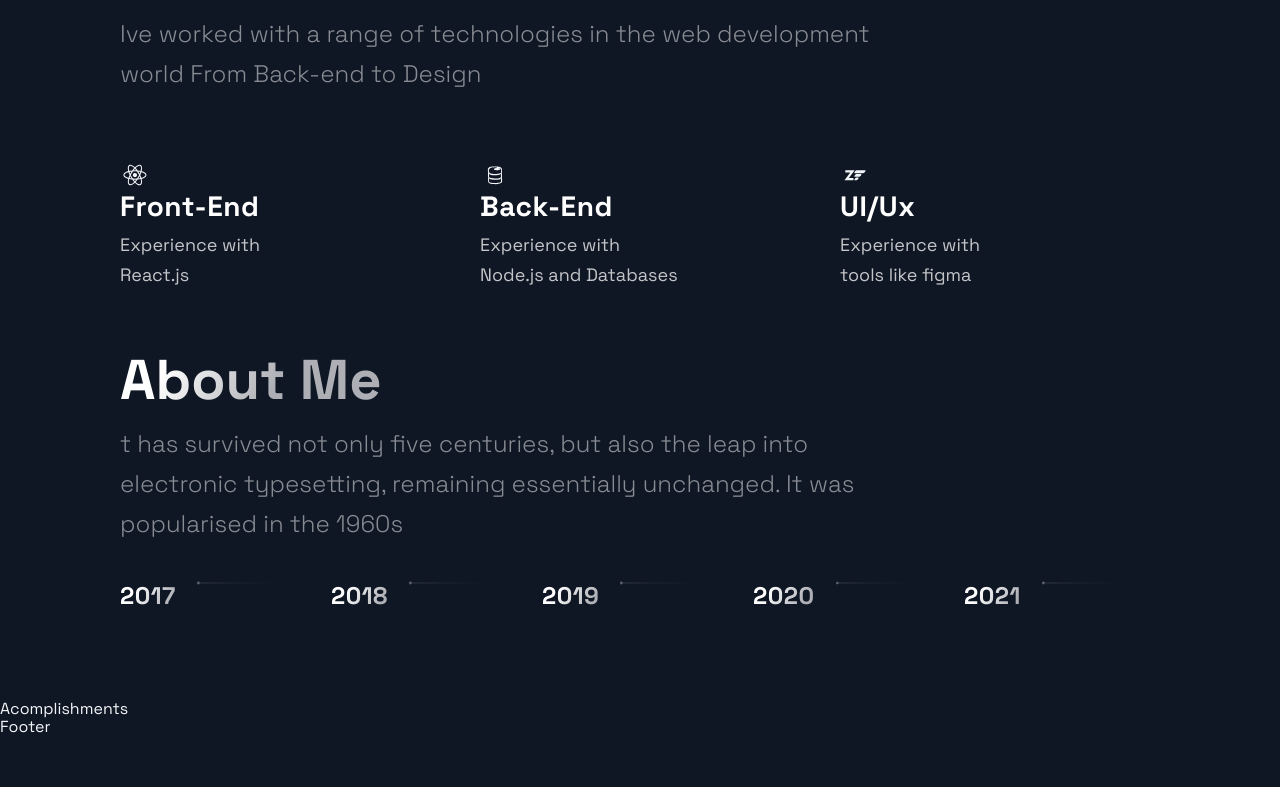
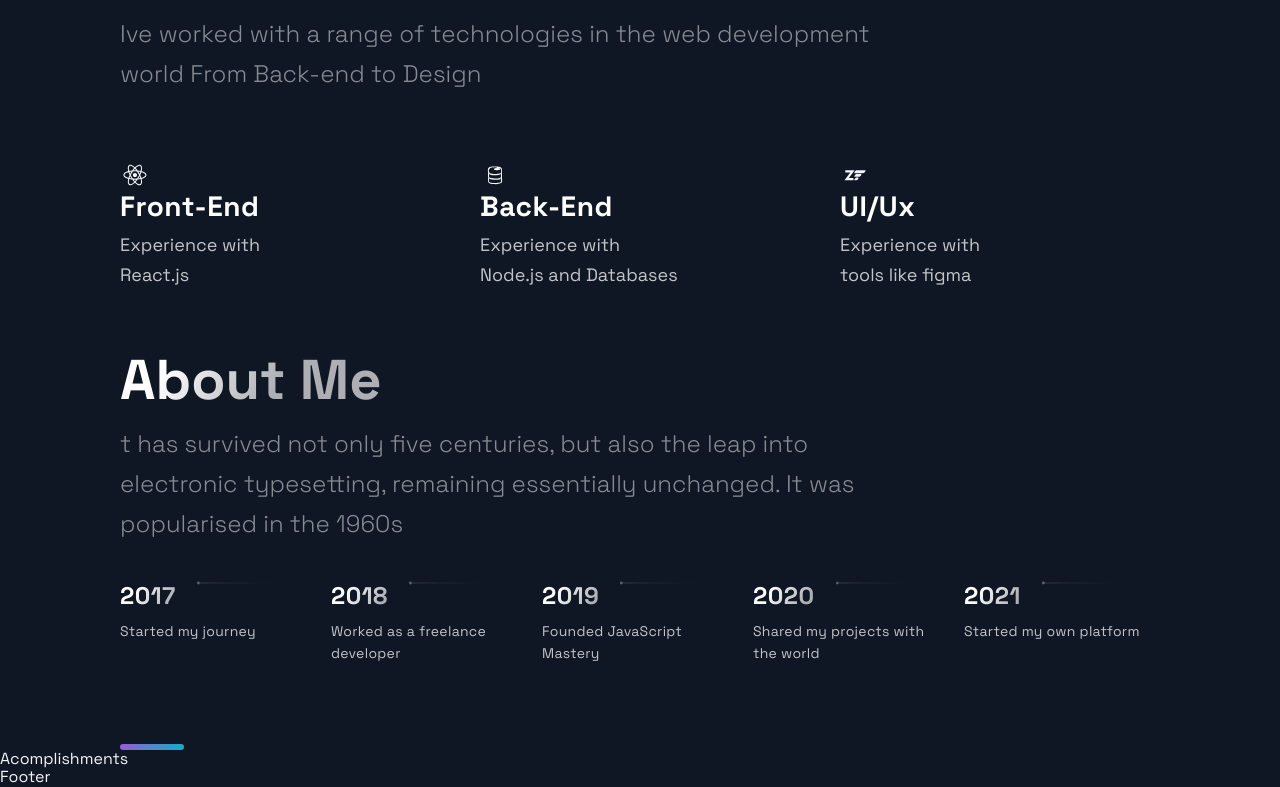
Before and after one commit to amolTelang/portfolio, a Next.js app: page / in a window 1280 px wide. Shown: the part 2509-3296 px from the top of the page. Before the commit the page ends 3246 px from the top, so only its background shows below. Built offline with nearby package versions, Linux system fonts and the light colour scheme.

Commit message:
added Timeline

```diff
--- a/src/components/Header/HeaderStyles.js
+++ b/src/components/Header/HeaderStyles.js
@@ -19,7 +19,7 @@
 `;
 
 export const Span=styled.span`
-font-size:2rem
+font-size:2rem;
 `;
 export const Div1 = styled.div`
   grid-area: 1 / 1 / 2 / 2;
--- a/src/components/TimeLine/TimeLine.js
+++ b/src/components/TimeLine/TimeLine.js
@@ -10,9 +10,9 @@
   const [activeItem, setActiveItem] = useState(0);
    const carouselRef = useRef();
 
-  // const scroll = (node, left) => {
-  //   return node.scrollTo({ left, behavior: 'smooth' });
-  // }
+  const scroll = (node, left) => {
+    return node.scrollTo({ left, behavior: 'smooth' });
+  }
 
   const handleClick = (e, i) => {
     e.preventDefault();
@@ -24,23 +24,23 @@
     }
   }
 
-  // const handleScroll = () => {
-  //   if (carouselRef.current) {
-  //     const index = Math.round((carouselRef.current.scrollLeft / (carouselRef.current.scrollWidth * 0.7)) * TimeLineData.length);
+  const handleScroll = () => {
+    if (carouselRef.current) {
+      const index = Math.round((carouselRef.current.scrollLeft / (carouselRef.current.scrollWidth * 0.7)) * TimeLineData.length);
 
-  //     setActiveItem(index);
-  //   }
-  // }
+      setActiveItem(index);
+    }
+  }
 
   // // snap back to beginning of scroll when window is resized
   // // avoids a bug where content is covered up if coming from smaller screen
-  // useEffect(() => {
-  //   const handleResize = () => {
-  //     scroll(carouselRef.current, 0);
-  //   }
+  useEffect(() => {
+    const handleResize = () => {
+      scroll(carouselRef.current, 0);
+    }
 
-  //   window.addEventListener('resize', handleResize);
-  // }, []);
+    window.addEventListener('resize', handleResize);
+  }, []);
 
   return (
     <Section id="about">
@@ -48,7 +48,7 @@
       <SectionText>
       t has survived not only five centuries, but also the leap into electronic typesetting, remaining essentially unchanged. It was popularised in the 1960s
       </SectionText>
-      <CarouselContainer ref={carouselRef}>
+      <CarouselContainer ref={carouselRef} onScroll={handleScroll}>
         <>
         {TimeLineData.map((item,index)=>(
           <CarouselMobileScrollNode key={index} final={index === TOTAL_CAROUSEL_COUNT-1}>
@@ -89,12 +89,23 @@
 
               </CarouselItemImg>
             </CarouselItemTitle>
+            <CarouselItemText>{item.text}</CarouselItemText>
           </CarouselItem>
           </CarouselMobileScrollNode>
-
         ))}
         </>
       </CarouselContainer>
+      <CarouselButtons>
+        {TimeLineData.map((item,index)=>(
+          <CarouselButton key={index}
+          index={index}
+          active={activeItem}
+          onClick={(e)=>handelClick(e,index)}
+          type="button" >
+            <CarouselButtonDot active={activeItem}/> </CarouselButton>
+        ))}
+      </CarouselButtons>
+      <SectionDivider/>
     </Section>
   );
 };
```
